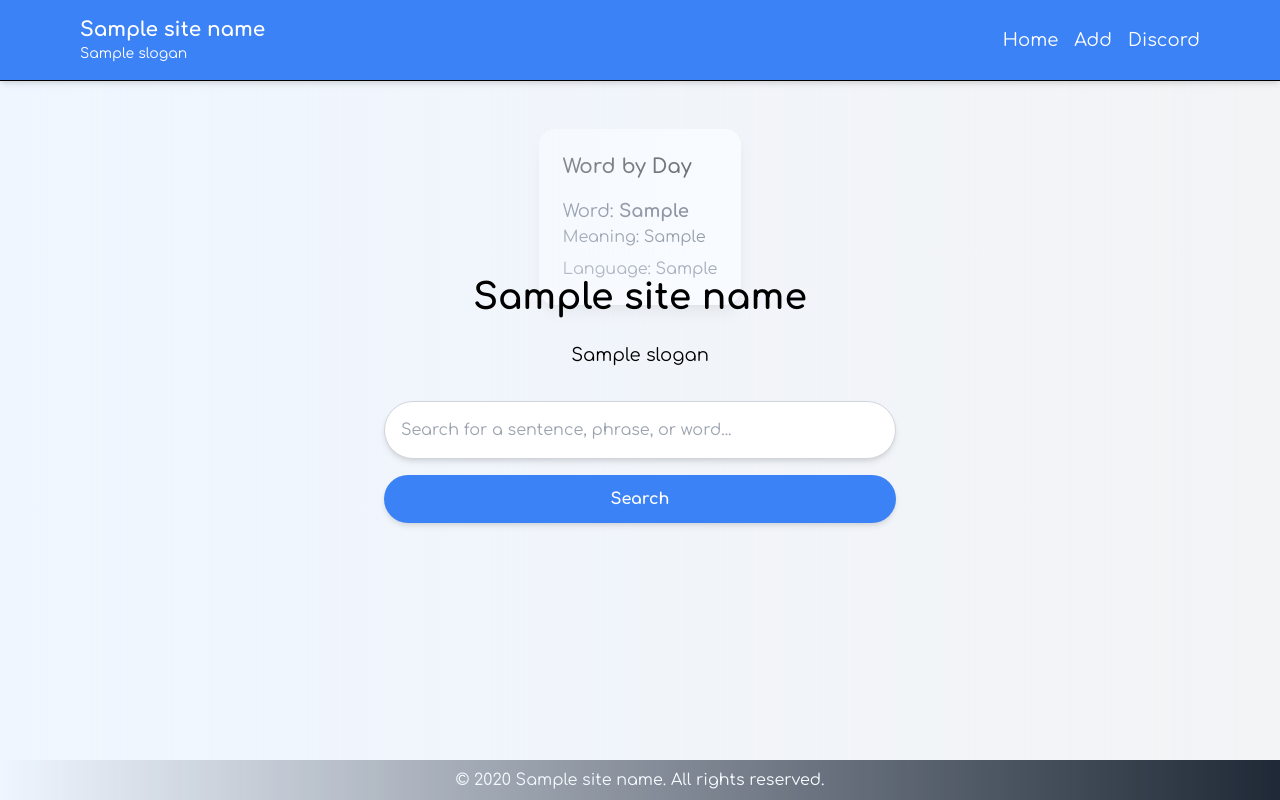
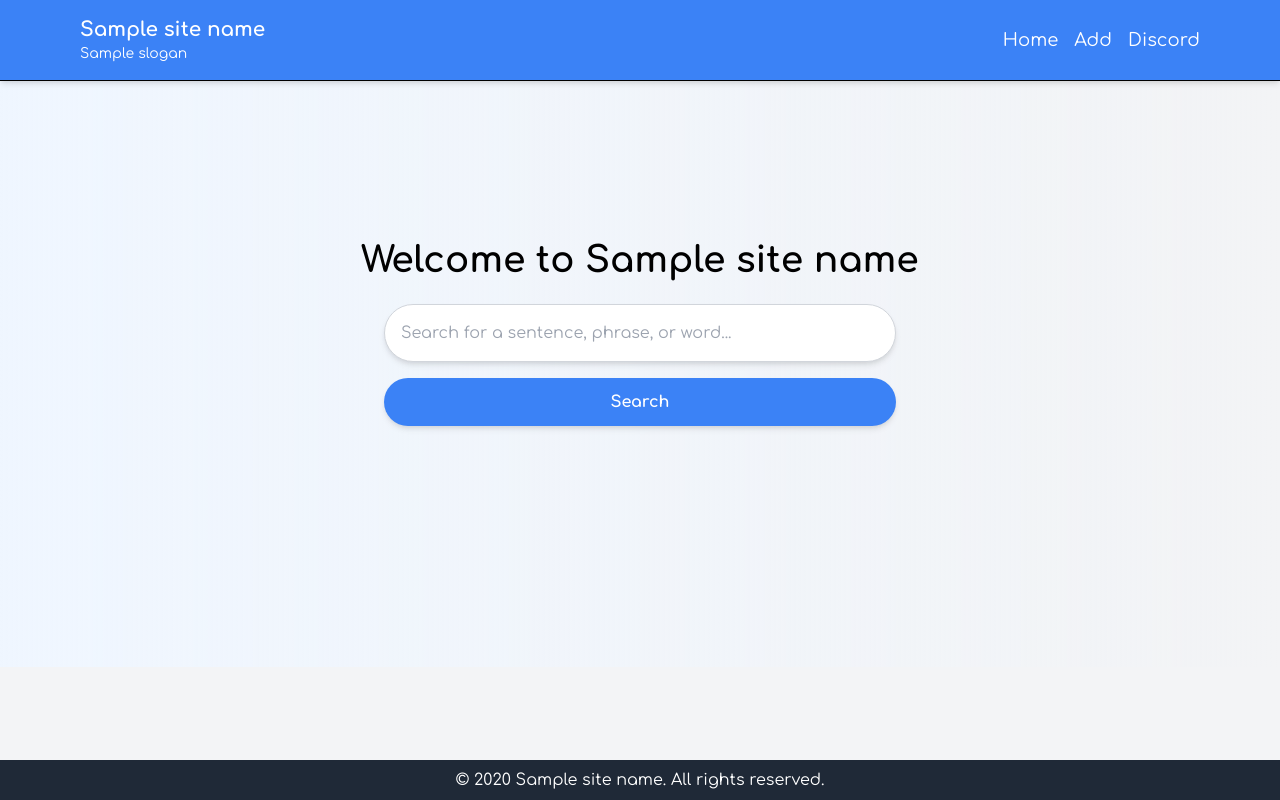
Before and after one commit to willi-felix/flora, a Flask app: template templates/home.html in a window 1280 px wide. Run offline with Flask 3, Linux system fonts and the light colour scheme; the template is opened without the code that fills it: most values are stand-ins (such as "Sample title", 1, 10 or a date in 2020).

Commit message:
Update home.html

```diff
--- a/templates/home.html
+++ b/templates/home.html
@@ -1,10 +1,8 @@
 {% extends 'base.html' %}
 
 {% block content %}
-<div class="flex flex-col justify-center items-center h-screen overflow-hidden bg-gradient-to-r from-blue-50 to-teal-50 fixed top-0 left-0 right-0">
-    <h2 class="text-4xl font-bold text-teal-600 mb-6">{{ site_name }}</h2>
-    <p class="text-lg text-teal-500 mb-8">{{ slogan }}</p>
-
+<div class="flex flex-col justify-center items-center h-5/6 overflow-hidden bg-gradient-to-r from-blue-50 to-teal-50 fixed top-0 left-0 right-0">
+    <h2 class="text-4xl font-bold text-teal-600 mb-6">Welcome to {{ site_name }}</h2>
     <form action="/search" method="get" class="w-full max-w-lg">
         <input
             type="text"
@@ -19,15 +17,4 @@
         </button>
     </form>
 </div>
-
-<div class="mt-8 p-6 bg-white rounded-2xl shadow-lg w-full max-w-lg text-left mx-auto">
-    <h3 class="text-xl font-semibold text-teal-600 mb-4">Word by Day</h3>
-    {% if word_of_the_day %}
-        <p class="text-gray-700 text-lg">Word: <span class="font-bold">{{ word_of_the_day[1] }}</span></p>
-        <p class="text-gray-600">Meaning: {{ word_of_the_day[3] }}</p>
-        <p class="text-gray-500 mt-2">Language: {{ word_of_the_day[2] }}</p>
-    {% else %}
-        <p class="text-gray-600">No word available for today!</p>
-    {% endif %}
-</div>
 {% endblock %}
```
